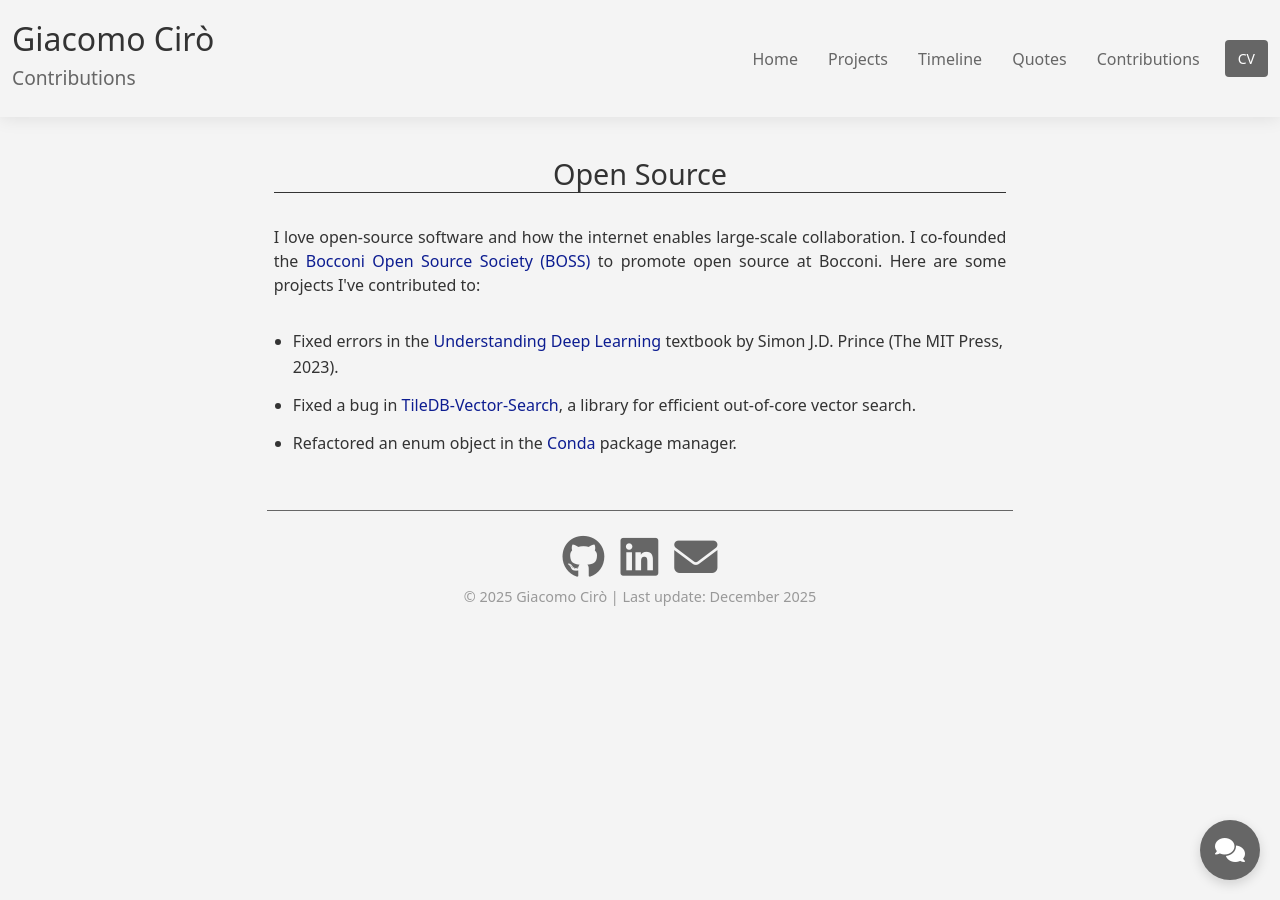
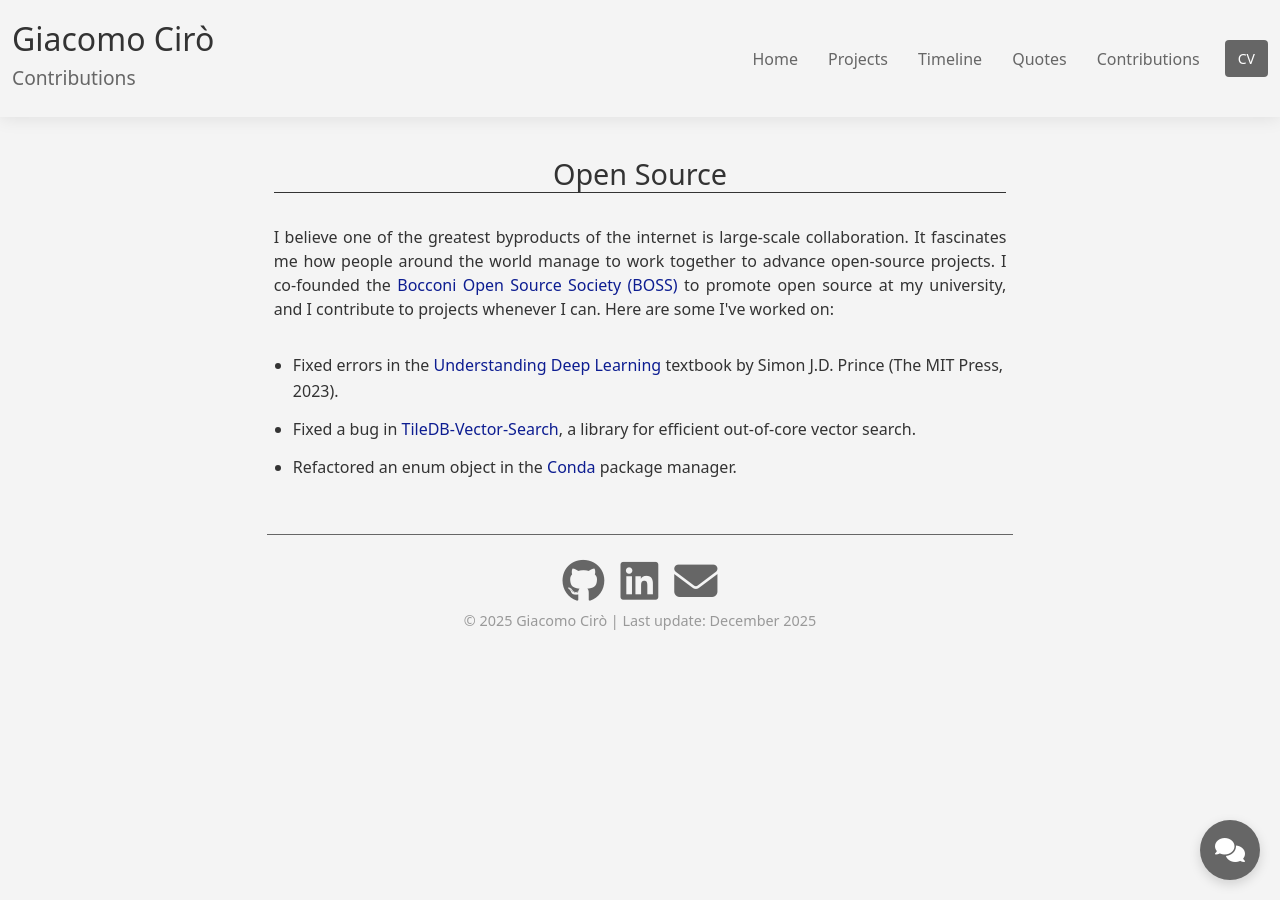
Before and after one commit to giacomo-ciro/giacomo-ciro.github.io, a Jekyll site: the page built from pages/contributions.md, in a window 1280 px wide. Built offline with Jekyll 4.4.1, drawn with Linux system fonts in a browser that asks for light colours; nearby versions of some CDN libraries.

Commit message:
fix intro

```diff
--- a/pages/contributions.md
+++ b/pages/contributions.md
@@ -10,7 +10,7 @@
     <h1 class="col-md-7 col-12" data-aos="fade-up">Open Source</h1>
     <div id="contributions-intro" data-aos="fade-up" class="d-flex flex-column col-md-7 col-12">
       <p>
-        I love open-source software and how the internet enables large-scale collaboration. I co-founded the <a href="https://b-open.dev/" target="_blank">Bocconi Open Source Society (BOSS)</a> to promote open source at Bocconi. Here are some projects I've contributed to:
+        I believe one of the greatest byproducts of the internet is large-scale collaboration. It fascinates me how people around the world manage to work together to advance open-source projects. I co-founded the <a href="https://b-open.dev/" target="_blank">Bocconi Open Source Society (BOSS)</a> to promote open source at my university, and I contribute to projects whenever I can. Here are some I've worked on:
       </p>
     </div>
     <ul id="contributions-list" class="col-md-7 col-12" data-aos="fade-up">
```
